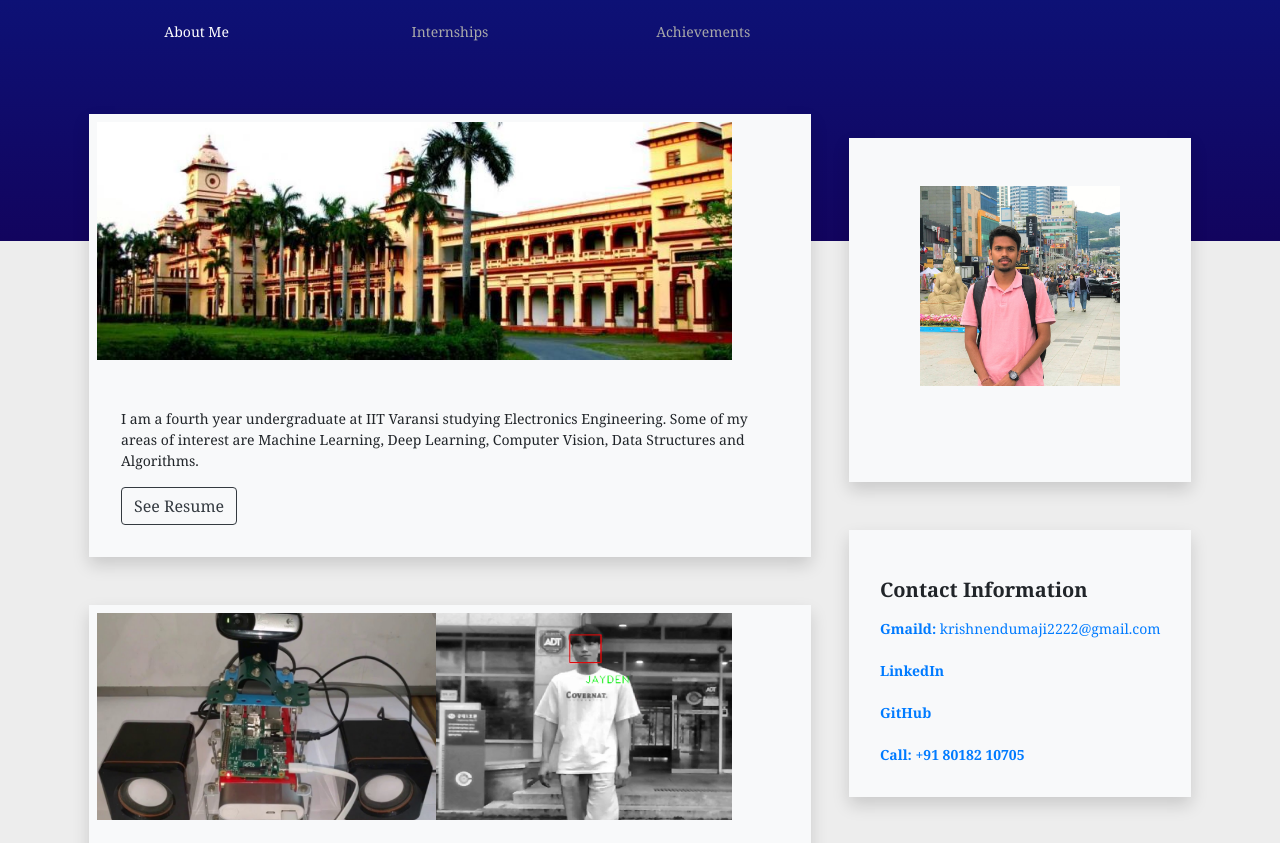
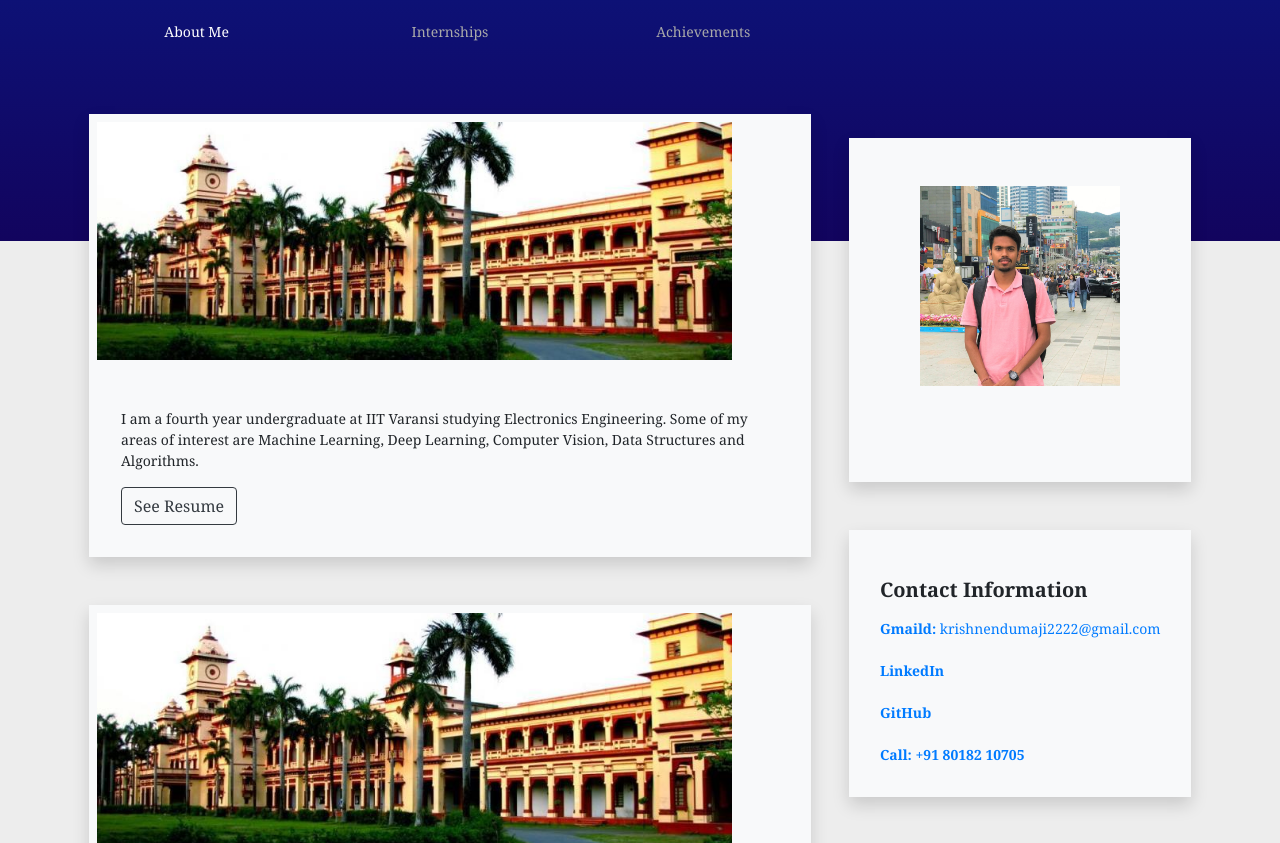
Before and after one commit to krishnendumaji-2/krishnendu-maji.github.io, a plain HTML site: page index.html in a window 1280 px wide. Shown: the part 109-952 px from the top of the page. Drawn offline with nearby package versions, Linux system fonts and the light colour scheme.

Commit message:
Update index.html

```diff
--- a/index.html
+++ b/index.html
@@ -70,7 +70,7 @@
 			</div>
 
 			<div class="row bg-light mb-5 shadow mx-1 px-2 py-2">
-				<img src="/images/project.png" width="90%">
+				<img src="/images/bhu.jpg" width="90%">
 				<div class="px-4 pt-5 pb-4">
 					<p>To know more about projects and other stuffs please visit the respective tabs....</p>
 				</div>
```
